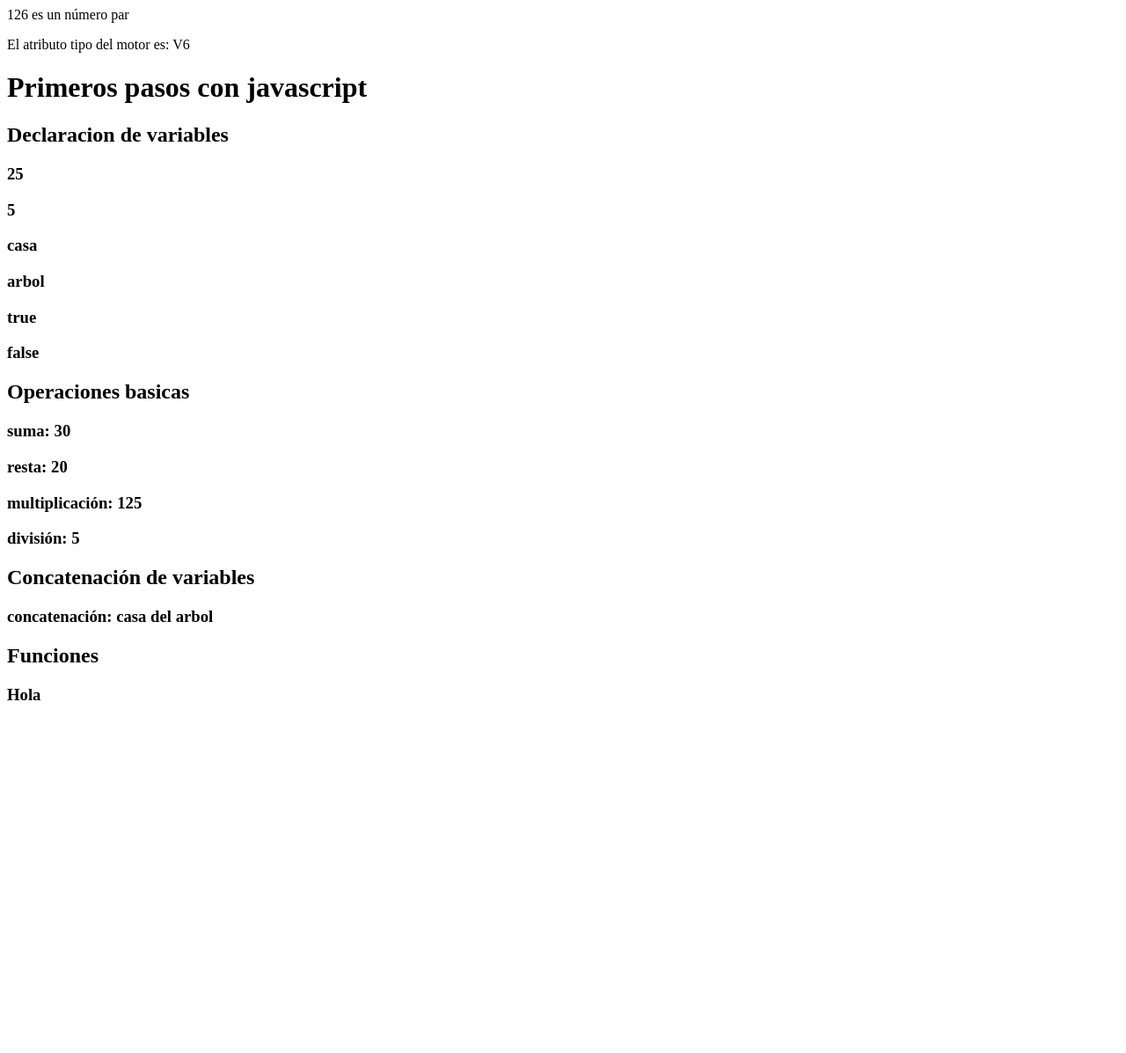
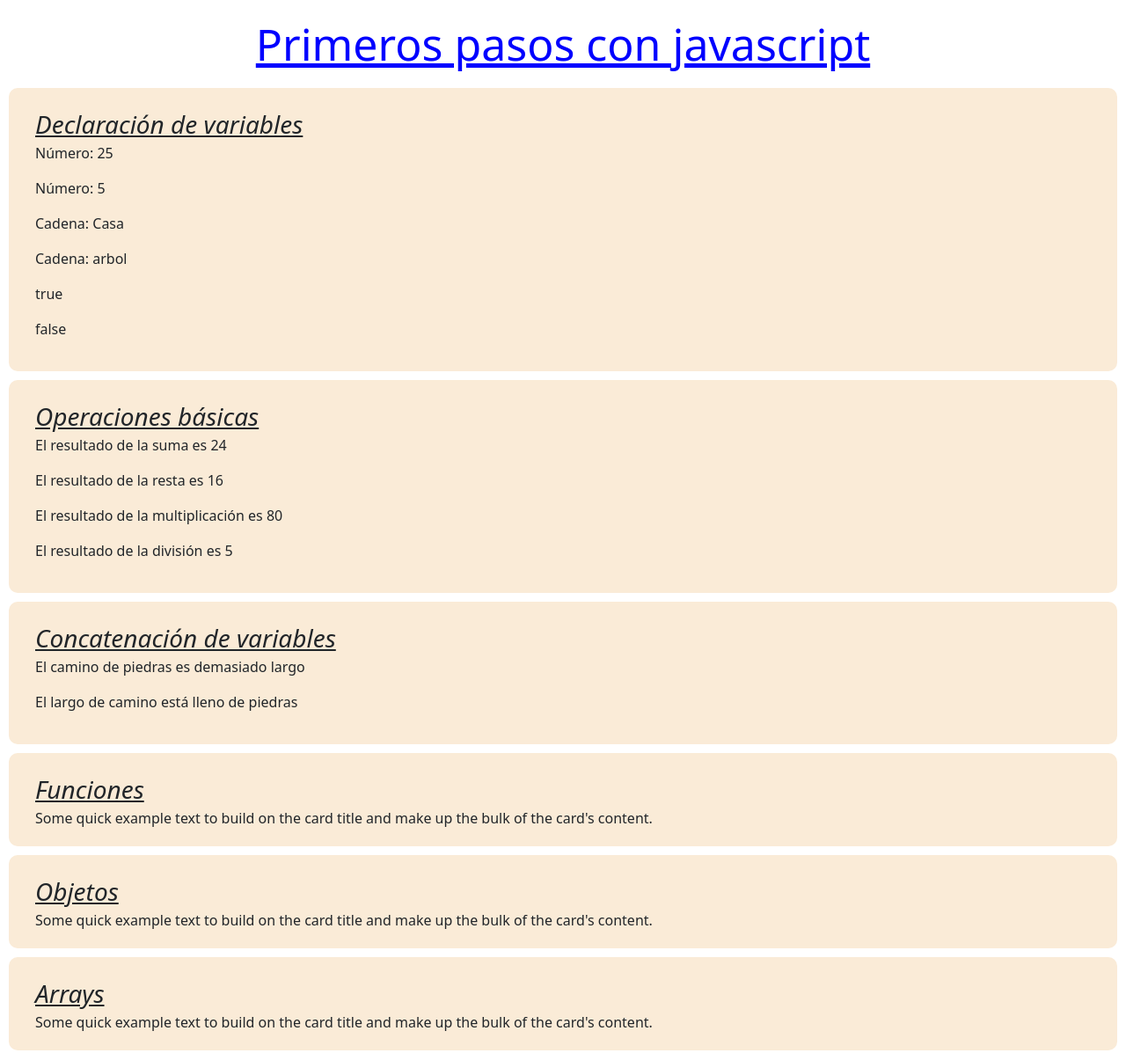
Before and after one commit to Sara-Poyo-Pastor/Primeros-pasos-con-javascript, a plain HTML site: page index.html in a window 1280 px wide. Shown: the top 1197 px of the page at 88% size. Before the commit the page ends 901 px from the top, so only its background shows below. Drawn offline with nearby package versions, Linux system fonts and the light colour scheme.

Commit message:
variables, operaciones y concatenaciones

```diff
--- a/index.html
+++ b/index.html
@@ -5,32 +5,67 @@
     <meta http-equiv="X-UA-Compatible" content="IE=edge">
     <meta name="viewport" content="width=device-width, initial-scale=1.0">
     <title>Primeros pasos con javascript</title>
-    <script src="./main.js"></script>
-</head>
+    <link href="https://cdn.jsdelivr.net/npm/bootstrap@5.3.0/dist/css/bootstrap.min.css" rel="stylesheet" integrity="sha384-9ndCyUaIbzAi2FUVXJi0CjmCapSmO7SnpJef0486qhLnuZ2cdeRhO02iuK6FUUVM" crossorigin="anonymous">
+    <script src="https://cdn.jsdelivr.net/npm/bootstrap@5.3.0/dist/js/bootstrap.bundle.min.js" integrity="sha384-geWF76RCwLtnZ8qwWowPQNguL3RmwHVBC9FhGdlKrxdiJJigb/j/68SIy3Te4Bkz" crossorigin="anonymous"></script></head>
+    <link rel="stylesheet" href="style.css">
+
+
 <body>
     <h1>Primeros pasos con javascript</h1>
-    <h2>Declaracion de variables</h2>
-        <h3><script>document.write (numero1)</script><br></h3>
-        <h3><script>document.write (numero2)</script><br></h3>
-        <h3><script>document.write (cadena1)</script><br></h3>
-        <h3><script>document.write (cadena2)</script><br></h3>
-        <h3><script>document.write (bool1)</script><br></h3>
-        <h3><script>document.write (bool2)</script><br></h3>
-    <h2>Operaciones basicas</h2>
-        <h3>suma: <script>document.write (suma)</script></h3>
-        <h3>resta: <script>document.write (resta)</script></h3>
-        <h3>multiplicación: <script>document.write (multiplicacion)</script></h3>
-        <h3>división: <script>document.write (division)</script></h3>
-    <h2>Concatenación de variables</h2>
-        <h3>concatenación: <script>document.write (lugar)</script></h3>
-    <h2>Funciones</h2>
-        <h3 id="saludo">Hola<br></h3>
-        <h3 id="resultado"><br></h3>
-        <h3 id="mensaje"><br></h3>
+    <div class="cardContainer">
+        <div class="card-header">Declaración de variables</div>
+        <div class="card-body">
+          <p id="var1">Número: </p>
+          <p id="var2">Número: </p>
+          <p id="string1">Cadena: </p>
+          <p id="string2">Cadena: </p>
+          <p id="bool1"></p>
+          <p id="bool2"></p>
 
-
-
-
-
+        </div>
+      </div>
+      <div class="cardContainer">
+        <div class="card-header">Operaciones básicas</div>
+        <div class="card-body">
+          <p id="suma">El resultado de la suma es </p>
+          <p id="resta">El resultado de la resta es </p>
+          <p id="multiplicacion">El resultado de la multiplicación es </p>
+          <p id="division">El resultado de la división es </p>
+        </div>
+      </div>
+      <div class="cardContainer">
+        <div class="card-header">Concatenación de variables</div>
+        <div class="card-body">
+          <p id="conca""></p>
+          <p id="conca2"></p>
+        </div>
+      </div>
+      <div class="cardContainer">
+        <div class="card-header">Funciones</div>
+        <div class="card-body">
+          <p class="card-text">Some quick example text to build on the card title and make up the bulk of the card's content.</p>
+        </div>
+      </div>
+      <div class="cardContainer">
+        <div class="card-header">Objetos</div>
+        <div class="card-body">
+          <p class="card-text">Some quick example text to build on the card title and make up the bulk of the card's content.</p>
+        </div>
+      </div>
+      <div class="cardContainer">
+        <div class="card-header">Arrays</div>
+        <div class="card-body">
+          <p class="card-text">Some quick example text to build on the card title and make up the bulk of the card's content.</p>
+        </div>
+      </div>
+      <div class="cardContainer">
+        <div class="card-header">Manipulación del DOM</div>
+        <div class="card-body">
+          <p class="card-text">Some quick example text to build on the card title and make up the bulk of the card's content.</p>
+        </div>
+      </div>
+      <script src="javascritp/variables.js"></script>
+      <script src="javascritp/operaciones.js"></script>
+      <script src="javascritp/concatenaciones.js"></script>
 </body>
 </html>
--- /dev/null
+++ b/javascritp/concatenaciones.js
@@ -0,0 +1,11 @@
+cadena1 = "camino";
+cadena2 = "piedras";
+let cadena3 = "largo";
+
+let lugar = `El ${cadena1} de ${cadena2} es demasiado ${cadena3}`;
+    console.log(lugar);
+    lugar = document.getElementById("conca").textContent = lugar;
+
+let lugar2 = `El ${cadena3} de ${cadena1} está lleno de ${cadena2}`;
+    console.log(lugar2);
+    lugar2 = document.getElementById("conca2").textContent += lugar2;
--- /dev/null
+++ b/javascritp/operaciones.js
@@ -0,0 +1,18 @@
+numero1 = 20;
+numero2 = 4
+
+let suma = numero1 + numero2;
+console.log(suma);
+suma = document.getElementById("suma").textContent += suma;
+
+let resta = numero1 - numero2;
+console.log(resta);
+resta = document.getElementById("resta").textContent += resta;
+
+let multiplicacion = numero1 * numero2;
+console.log(multiplicacion);
+multiplicacion = document.getElementById("multiplicacion").textContent += multiplicacion;
+
+let division = numero1 / numero2;
+console.log(division);
+division = document.getElementById("division").textContent += division
--- /dev/null
+++ b/javascritp/variables.js
@@ -0,0 +1,27 @@
+let numero1 = 25;
+console.log(numero1);
+numero1 = document.getElementById("var1").textContent += numero1;
+
+let numero2 = 5;
+console.log(numero2);
+numero2 = document.getElementById("var2").textContent += numero2;
+
+
+let cadena1 = "Casa";
+console.log(cadena1);
+cadena1 = document.getElementById("string1").textContent += cadena1;
+
+
+let cadena2 = "arbol";
+console.log(cadena2);
+cadena2 = document.getElementById("string2").textContent += cadena2;
+
+
+let bool1 = true;
+console.log(bool1);
+bool1 = document.getElementById("bool1").textContent += bool1;
+
+
+let bool2 = false;
+console.log(bool2);
+bool2 = document.getElementById("bool2").textContent += bool2;
--- a/main.js
+++ /dev/null
@@ -1,161 +0,0 @@
-/*declarar variables*/
-let numero1 = 25;
-let numero2 = 5;
-let cadena1 = "casa";
-let cadena2 = "arbol";
-let bool1 = true;
-let bool2 = false;
-
-/*operaciones*/
-let suma = numero1 + numero2;
-let resta = numero1 - numero2;
-let multiplicacion = numero1 * numero2;
-let division = numero1 / numero2;
-
-/*concatenación*/
-let lugar = cadena1 + " del " + cadena2;
-
-/*funciones*/
-function saludar(nombre) {
-    let mensaje = document.getElementById("saludo") + "" + nombre;
-    console.log(mensaje);
-    return "saludo" + nombre;
-  }
-saludar("Sara");
-
-function sumar(a, b) {
-    let resultado = a + b;
-    console.log(resultado);
-    document.write(resultado);
-  }
-sumar(7, 5);
-
-function Par_Impar(numero) {
-    if (numero % 2 === 0) {
-      let mensaje = numero + " es un número par";
-      console.log(mensaje);
-      document.write(mensaje);
-    } else {
-      let mensaje = numero + " es un número impar";
-      console.log(mensaje);
-      document.write(mensaje);
-    }
-  }
-Par_Impar(6);
-
-let carro = {
-    marca: "Opel",
-    color: "azul marino",
-    año: 2018,
-    puertas: 4,
-    motor: {
-      tipo: "V6",
-      cilindros: 6,
-      potencia: "120 hp"
-    }
-  };
-
-  function obtenerMarcaCarro() {
-    let marca = carro.marca;
-    console.log("La marca del carro es: " + marca);
-    document.write("<p>La marca del carro es: " + marca + "</p>");
-    return marca;
-  }
-
-  function obtenerCantidadPuertas() {
-    let puertas = carro.puertas;
-    console.log("El carro tiene " + puertas + " puertas");
-    document.write("<p>El carro tiene " + puertas + " puertas</p>");
-    return puertas;
-  }
-
-  function obtenerAtributoMotor(atributo) {
-    var valor = carro.motor[atributo];
-    console.log("El atributo " + atributo + " del motor es: " + valor);
-    document.write("<p>El atributo " + atributo + " del motor es: " + valor + "</p>");
-    return valor;
-  }
-
-  obtenerAtributoMotor("tipo");
-
-  // Arrays
-
-  // Array de 10 números
-var numeros = [5, 8, 3, 2, 9, 6, 1, 4, 12, 10];
-
-// Función para imprimir en consola todos los números de un array
-function imprimirNumeros(array) {
-  for (var i = 0; i < array.length; i++) {
-    console.log(array[i]);
-  }
-}
-
-// Función para añadir un número al array
-function añadirNumero(array, numero) {
-  array.push(numero);
-}
-
-// Función para eliminar los números pares del array
-function eliminarNumerosPares(array) {
-  for (var i = array.length - 1; i >= 0; i--) {
-    if (array[i] % 2 === 0) {
-      array.splice(i, 1);
-    }
-  }
-}
-
-// Función para obtener el número mayor de un array
-function obtenerNumeroMayor(array) {
-  var mayor = array[0];
-  for (var i = 1; i < array.length; i++) {
-    if (array[i] > mayor) {
-      mayor = array[i];
-    }
-  }
-  return mayor;
-}
-
-// Función para obtener el número menor de un array
-function obtenerNumeroMenor(array) {
-  var menor = array[0];
-  for (var i = 1; i < array.length; i++) {
-    if (array[i] < menor) {
-      menor = array[i];
-    }
-  }
-  return menor;
-}
-
-// Función para convertir en minúsculas todas las letras de un texto
-function convertirEnMinusculas(texto) {
-  return texto.toLowerCase();
-}
-
-// Función para convertir en mayúsculas todas las letras de un texto
-function convertirEnMayusculas(texto) {
-  return texto.toUpperCase();
-}
-
-// Función para convertir la primera letra de cada nombre en mayúscula
-function convertirPrimeraLetraMayuscula(nombres) {
-  var nombresConvertidos = [];
-  for (var i = 0; i < nombres.length; i++) {
-    var nombre = nombres[i];
-    var primerLetra = nombre.charAt(0).toUpperCase();
-    var restoDelNombre = nombre.slice(1);
-    var nombreConvertido = primerLetra + restoDelNombre;
-    nombresConvertidos.push(nombreConvertido);
-  }
-  return nombresConvertidos;
-}
-
-// Ejemplos de uso de las funciones
-imprimirNumeros(numeros);
-añadirNumero(numeros, 11);
-eliminarNumerosPares(numeros);
-console.log("El número mayor es: " + obtenerNumeroMayor(numeros));
-console.log("El número menor es: " + obtenerNumeroMenor(numeros));
-console.log(convertirEnMinusculas("TEXTO EN MINÚSCULAS"));
-console.log(convertirEnMayusculas("texto en mayúsculas"));
-var nombres = ["juan", "maría", "pedro"];
-console.log(convertirPrimeraLetraMayuscula(nombres));
--- /dev/null
+++ b/style.css
@@ -0,0 +1,23 @@
+h1{
+    margin: 20px;
+    text-align: center;
+    color: blue;
+    font-size: 50px;
+    font-weight: 700px;
+    text-decoration: underline;
+}
+
+.cardContainer{
+    background-color: antiquewhite;
+    border-radius: 10px;
+    padding-top: 20px;
+    padding-left: 30px;
+    padding-bottom: 20px;
+    margin: 10px;
+}
+.card-header{
+    font-size: 28px;
+    text-decoration: underline;
+    font-weight: 500;
+    font-style: italic;
+}
```
Also changed, not shown: javascritp/arrays.js (added, +79 -0 lines), javascritp/funciones.js (added, +26 -0 lines), javascritp/objetos.js (added, +34 -0 lines), javascritp/manipulacionDOM.js (added).
